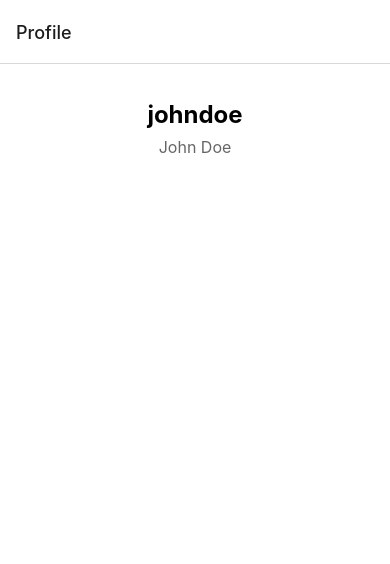
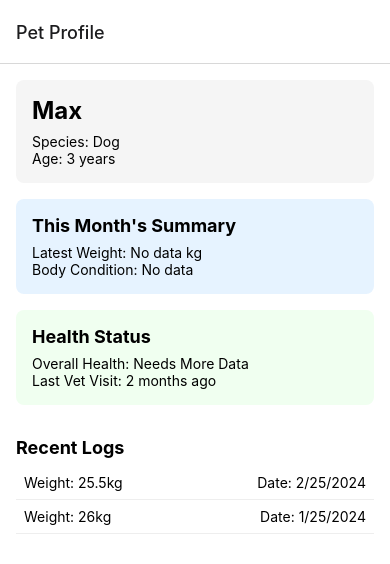
Before and after one commit to zeyad-belal/pets-task, a React Native app: screen / in a window 390 px wide. Shown: the top 564 px of the page. Built offline with nearby package versions, Linux system fonts and the light colour scheme.

Commit message:
coding test ready

```diff
--- a/App.tsx
+++ b/App.tsx
@@ -3,7 +3,7 @@ import { createNativeStackNavigator } from '@react-navigation/native-stack';
 import { SingleProfileScreen } from './screens/profiles/SingleProfile.screen';
 
 export type RootStackParamList = {
-  SingleProfile: { userId: string };
+  SingleProfile: { id: string };
 };
 
 const Stack = createNativeStackNavigator<RootStackParamList>();
@@ -15,8 +15,8 @@ export default function App() {
         <Stack.Screen
           name="SingleProfile"
           component={SingleProfileScreen}
-          options={{ title: 'Profile' }}
-          initialParams={{ userId: '123' }}
+          options={{ title: 'Pet Profile' }}
+          initialParams={{ id: '1' }}
         />
       </Stack.Navigator>
     </NavigationContainer>
--- a/screens/profiles/SingleProfile.screen.tsx
+++ b/screens/profiles/SingleProfile.screen.tsx
@@ -7,85 +7,155 @@ import {
   ActivityIndicator,
 } from 'react-native';
 import { NativeStackScreenProps } from '@react-navigation/native-stack';
-import { Profile } from '../../types';
+import { Pet, BodyConditionLog, WeightLog } from '../../types';
 
 type RootStackParamList = {
-  SingleProfile: { userId: string };
+  SingleProfile: { id: string };
 };
 
 type Props = NativeStackScreenProps<RootStackParamList, 'SingleProfile'>;
 
 // Mock data for development
-const mockProfile: Profile = {
+const mockPet: Pet = {
   id: '1',
-  user_id: '123',
-  username: 'johndoe',
-  full_name: 'John Doe',
-  avatar_url: 'https://example.com/avatar.jpg',
-  updated_at: new Date().toISOString()
+  name: 'Max',
+  species: 'Dog',
+  breed: 'Golden Retriever',
+  age: 3,
+  created_at: new Date().toISOString(),
+  owner_id: '123',
+  logs_weight: [
+    { id: '1', pet_id: '1', weight: 25.5, date: '2024-02-25T10:00:00Z' },
+    { id: '2', pet_id: '1', weight: 26.0, date: '2024-01-25T10:00:00Z' },
+  ],
+  logs_bodycondition: [
+    { id: '1', pet_id: '1', body_condition: "3", date: '2024-02-25T10:00:00Z' },
+    { id: '2', pet_id: '1', body_condition: "4", date: '2024-01-25T10:00:00Z' },
+  ],
+  logs_vet_visits: [],
 };
 
-export const SingleProfileScreen: React.FC<Props> = ({ route, navigation }) => {
-  const userId = route.params?.userId;
-  const [profile, setProfile] = useState<Profile | null>(null);
+function getThisMonthLogs(logs_bodycondition: BodyConditionLog[], logs_weight: WeightLog[]) {
+  const currentMonth = new Date().getMonth();
+  const currentYear = new Date().getFullYear();
+
+  const latestBodyConditionLog = logs_bodycondition
+    .filter(
+      (log) =>
+        new Date(log.date).getMonth() === currentMonth &&
+        new Date(log.date).getFullYear() === currentYear
+    )
+    .sort((a, b) => new Date(b.date).getTime() - new Date(a.date).getTime())[0];
+
+  const latestWeightLog = logs_weight
+    .filter(
+      (log) =>
+        new Date(log.date).getMonth() === currentMonth &&
+        new Date(log.date).getFullYear() === currentYear
+    )
+    .sort((a, b) => new Date(b.date).getTime() - new Date(a.date).getTime())[0];
+
+  return { latestBodyConditionLog, latestWeightLog };
+}
+
+const PetCard = ({ pet }: { pet: Pet }) => (
+  <View style={styles.card}>
+    <Text style={styles.name}>{pet.name}</Text>
+    <Text>Species: {pet.species}</Text>
+    <Text>Age: {pet.age} years</Text>
+  </View>
+);
+
+const LogsTable = ({
+  weightLogs,
+  bodyConditionLogs
+}: {
+  weightLogs: WeightLog[],
+  bodyConditionLogs: BodyConditionLog[]
+}) => (
+  <View style={styles.table}>
+    <Text style={styles.tableHeader}>Recent Logs</Text>
+    {weightLogs.map((log, index) => (
+      <View key={index} style={styles.tableRow}>
+        <Text>Weight: {log.weight}kg</Text>
+        <Text>Date: {new Date(log.date).toLocaleDateString()}</Text>
+      </View>
+    ))}
+  </View>
+);
+
+const HealthStatus = ({ pet }: { pet: Pet }) => (
+  <View style={styles.healthStatus}>
+    <Text style={styles.tableHeader}>Health Status</Text>
+    <Text>Overall Health: {pet?.logs_weight.length > 3 ? 'Good' : 'Needs More Data'}</Text>
+    <Text>Last Vet Visit: 2 months ago</Text>
+  </View>
+);
+
+export const SingleProfileScreen: React.FC<Props> = ({ route }) => {
+  const { id } = route.params;
+  const [pet, setPet] = useState<Pet | null>(null);
   const [loading, setLoading] = useState(true);
-  const [error, setError] = useState<string | null>(null);
+  const [thisMonthLogs, setThisMonthLogs] = useState<{
+    latestBodyConditionLog: BodyConditionLog | null;
+    latestWeightLog: WeightLog | null;
+  }>({
+    latestBodyConditionLog: null,
+    latestWeightLog: null,
+  });
 
   useEffect(() => {
-    if (!userId) {
-      setError('No user ID provided');
-      setLoading(false);
-      return;
-    }
-
-    // Simulate API call with mock data
-    const fetchProfile = async () => {
+    const fetchPet = async () => {
       try {
         // Simulate network delay
         await new Promise(resolve => setTimeout(resolve, 1000));
-        setProfile(mockProfile);
-      } catch (err) {
-        setError(err instanceof Error ? err.message : 'An error occurred');
+        setPet(mockPet);
       } finally {
         setLoading(false);
       }
     };
 
-    fetchProfile();
-  }, [userId]);
+    fetchPet();
+  }, [id]);
+
+  useEffect(() => {
+    if (pet) {
+      setThisMonthLogs(getThisMonthLogs(pet.logs_bodycondition, pet.logs_weight));
+    }
+  }, [pet]);
 
   if (loading) {
+    return <ActivityIndicator style={styles.loader} />;
+  }
+
+  if (!pet) {
     return (
       <View style={styles.container}>
-        <ActivityIndicator size="large" />
-      </View>
-    );
-  }
-
-  if (error) {
-    return (
-      <View style={styles.container}>
-        <Text style={styles.errorText}>{error}</Text>
-      </View>
-    );
-  }
-
-  if (!profile) {
-    return (
-      <View style={styles.container}>
-        <Text>Profile not found</Text>
+        <Text>Pet not found</Text>
       </View>
     );
   }
 
   return (
     <ScrollView style={styles.container}>
-      <View style={styles.profileHeader}>
-        <Text style={styles.username}>{profile.username}</Text>
-        {profile.full_name && (
-          <Text style={styles.fullName}>{profile.full_name}</Text>
-        )}
+      <PetCard pet={pet} />
+
+      <View style={styles.monthSummary}>
+        <Text style={styles.tableHeader}>This Month's Summary</Text>
+        <Text>
+          Latest Weight: {thisMonthLogs.latestWeightLog?.weight || 'No data'} kg
+        </Text>
+        <Text>
+          Body Condition: {thisMonthLogs.latestBodyConditionLog?.body_condition || 'No data'}
+        </Text>
       </View>
+
+      <HealthStatus pet={pet} />
+
+      <LogsTable
+        weightLogs={pet.logs_weight}
+        bodyConditionLogs={pet.logs_bodycondition}
+      />
     </ScrollView>
   );
 };
@@ -93,24 +163,50 @@ export const SingleProfileScreen: React.FC<Props> = ({ route, navigation }) => {
 const styles = StyleSheet.create({
   container: {
     flex: 1,
+    padding: 16,
     backgroundColor: '#fff',
+  },
+  loader: {
+    flex: 1,
+    justifyContent: 'center',
+    alignItems: 'center',
+  },
+  card: {
     padding: 16,
+    backgroundColor: '#f5f5f5',
+    borderRadius: 8,
+    marginBottom: 16,
   },
-  profileHeader: {
-    alignItems: 'center',
-    paddingVertical: 20,
-  },
-  username: {
+  name: {
     fontSize: 24,
     fontWeight: 'bold',
     marginBottom: 8,
   },
-  fullName: {
-    fontSize: 16,
-    color: '#666',
+  table: {
+    marginTop: 16,
   },
-  errorText: {
-    color: 'red',
-    textAlign: 'center',
+  tableHeader: {
+    fontSize: 18,
+    fontWeight: 'bold',
+    marginBottom: 8,
+  },
+  tableRow: {
+    flexDirection: 'row',
+    justifyContent: 'space-between',
+    padding: 8,
+    borderBottomWidth: 1,
+    borderBottomColor: '#eee',
+  },
+  monthSummary: {
+    padding: 16,
+    backgroundColor: '#e6f3ff',
+    borderRadius: 8,
+    marginBottom: 16,
+  },
+  healthStatus: {
+    padding: 16,
+    backgroundColor: '#f0fff0',
+    borderRadius: 8,
+    marginBottom: 16,
   },
 });
```
Also changed, not shown: types/index.ts (+31 -5 lines), 1 other file (tests, documents, lock files or other folders).
